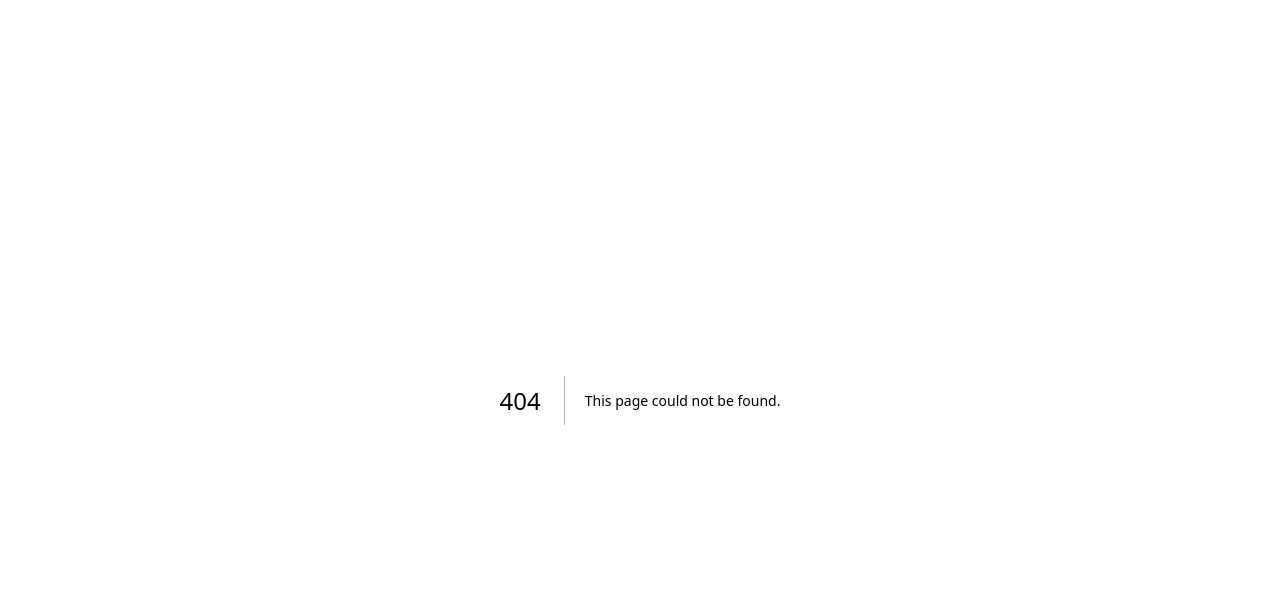
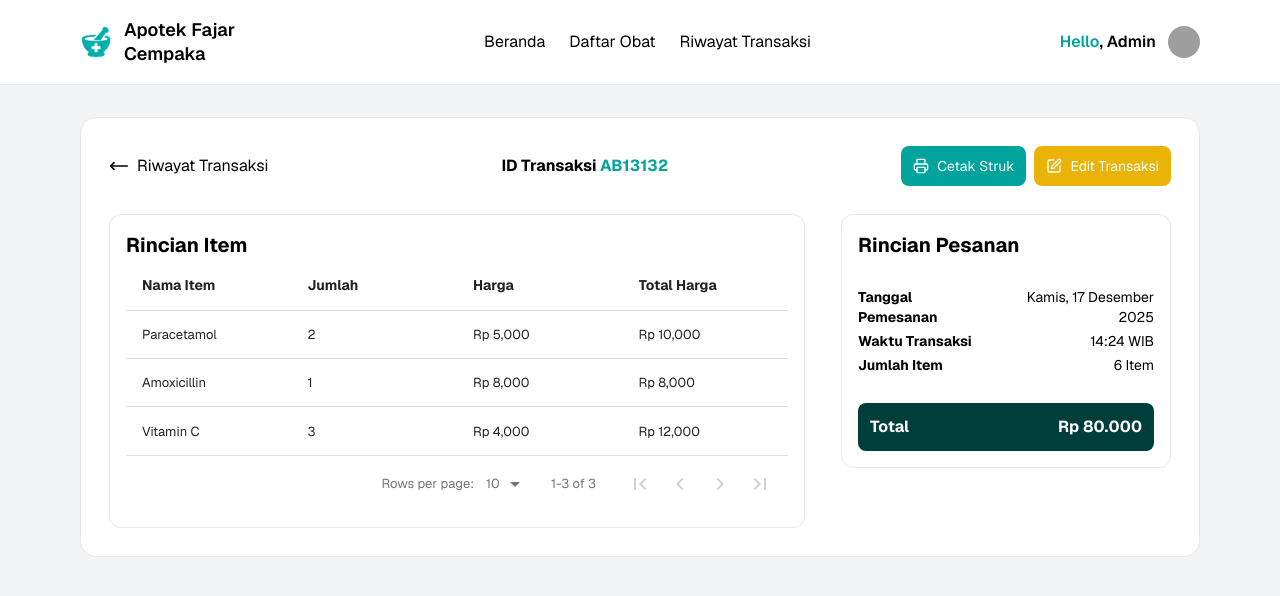
Before and after one commit to FaishalHilmi/antibiotic-sales-forecast, a Next.js app: page /pos/history/1 in a window 1280 px wide. Before the commit this address had no page. Shown: the top 596 px of the page. Built offline with nearby package versions, Linux system fonts and the light colour scheme; grey boxes are pictures that could not be loaded.

Commit message:
add: History and detail history page

```diff
--- /dev/null
+++ b/app/pos/history/[id]/page.tsx
@@ -0,0 +1,140 @@
+"use client";
+
+import { MoveLeft, Printer, SquarePen } from "lucide-react";
+import Link from "next/link";
+import React from "react";
+import dynamic from "next/dynamic";
+
+// Import DataTable secara dinamis (SSR disabled)
+const DataTable = dynamic(() => import("react-data-table-component"), {
+  ssr: false,
+});
+
+export default function HistoryDetail() {
+  // Data dummy
+  const data = [
+    { id: 1, itemName: "Paracetamol", quantity: 2, price: 5000, total: 10000 },
+    { id: 2, itemName: "Amoxicillin", quantity: 1, price: 8000, total: 8000 },
+    { id: 3, itemName: "Vitamin C", quantity: 3, price: 4000, total: 12000 },
+  ];
+
+  // Kolom datatable
+  const columns = [
+    {
+      name: "Nama Item",
+      selector: (row: any) => row.itemName,
+      sortable: true,
+    },
+    {
+      name: "Jumlah",
+      selector: (row: any) => row.quantity,
+      sortable: true,
+    },
+    {
+      name: "Harga",
+      selector: (row: any) => `Rp ${row.price.toLocaleString()}`,
+      sortable: true,
+    },
+    {
+      name: "Total Harga",
+      selector: (row: any) => `Rp ${row.total.toLocaleString()}`,
+      sortable: true,
+    },
+  ];
+
+  // Custom Styles untuk heading tabel
+  const customStyles = {
+    headCells: {
+      style: {
+        fontWeight: "700", // Bold
+        fontSize: "14px", // Ukuran font
+      },
+    },
+  };
+
+  return (
+    <div>
+      <div className="bg-white border border-gray-200 rounded-2xl p-4 md:p-7">
+        <div className="header flex flex-col md:flex-row justify-between md:items-center mb-7">
+          <div className="link-back mb-3 md:mb-0">
+            <Link href={"/"} className="flex gap-2 text-sm md:text-base">
+              {" "}
+              <MoveLeft className="w-5 text-black" />{" "}
+              <span className="text-black">Riwayat Transaksi</span>
+            </Link>
+          </div>
+          <div className="mobile-section flex flex-col justify-between gap-2 md:hidden">
+            <div className="id-transaction md:hidden">
+              <span className="font-bold text-sm">
+                ID Transaksi <span className="text-primary">AB13132</span>
+              </span>
+            </div>
+            <div className="button-action flex gap-2">
+              <button className="text-xs md:text-md bg-primary flex items-center gap-2 px-3 py-2 rounded-lg">
+                <Printer className="w-4 text-white" />
+                <span className="text-white">Cetak Struk</span>
+              </button>
+              <button className="text-xs md:text-md bg-yellow-500 flex items-center gap-2 px-3 py-2 rounded-lg">
+                <SquarePen className="w-4 text-white" />
+                <span className="text-white">Edit Transaksi</span>
+              </button>
+            </div>
+          </div>
+          <div className="id-transaction hidden md:inline">
+            <span className="font-bold">
+              ID Transaksi <span className="text-primary">AB13132</span>
+            </span>
+          </div>
+          <div className="button-action gap-2 hidden md:flex">
+            <button className="text-sm md:text-md bg-primary flex items-center gap-2 px-3 py-2 rounded-lg">
+              <Printer className="w-4 text-white" />
+              <span className="text-white">Cetak Struk</span>
+            </button>
+            <button className="text-sm md:text-md bg-yellow-500 flex items-center gap-2 px-3 py-2 rounded-lg">
+              <SquarePen className="w-4 text-white" />
+              <span className="text-white">Edit Transaksi</span>
+            </button>
+          </div>
+        </div>
+        <div className="grid grid-cols-1 md:grid-cols-3 gap-9">
+          <div className="col-span-1 md:col-span-2 border border-gray-200 rounded-xl p-3 md:p-4">
+            <h1 className="font-bold text-lg md:text-xl">Rincian Item</h1>
+            <DataTable
+              columns={columns}
+              data={data}
+              pagination
+              highlightOnHover
+              responsive
+              customStyles={customStyles}
+            />
+          </div>
+          <div className="cols-span-1">
+            <div className="border border-gray-200 rounded-xl p-3 md:p-4 flex flex-col gap-7">
+              <h1 className="font-bold text-lg md:text-xl">Rincian Pesanan</h1>
+              <div className="detail flex flex-col gap-2 md:gap-1">
+                <div className="detail-item flex justify-between text-xs md:text-sm">
+                  <span className="font-bold">Tanggal Pemesanan</span>
+                  <span className="font-medium text-end">
+                    Kamis, 17 Desember 2025
+                  </span>
+                </div>
+                <div className="detail-item flex justify-between text-xs md:text-sm">
+                  <span className="font-bold">Waktu Transaksi</span>
+                  <span className="font-medium">14:24 WIB</span>
+                </div>
+                <div className="detail-item flex justify-between text-xs md:text-sm">
+                  <span className="font-bold">Jumlah Item</span>
+                  <span className="font-medium">6 Item</span>
+                </div>
+              </div>
+              <div className="total w-full flex justify-between bg-primary-dark text-sm md:text-base p-2 md:p-3 rounded-lg">
+                <span className="font-bold text-white">Total</span>
+                <span className="font-bold text-white">Rp 80.000</span>
+              </div>
+            </div>
+          </div>
+        </div>
+      </div>
+    </div>
+  );
+}
--- /dev/null
+++ b/app/pos/history/page.tsx
@@ -0,0 +1,125 @@
+"use client";
+
+import React, { useState } from "react";
+import dynamic from "next/dynamic";
+import Link from "next/link";
+
+// Import DataTable secara dinamis (SSR disabled)
+const DataTable = dynamic(() => import("react-data-table-component"), {
+  ssr: false,
+});
+
+export default function History() {
+  const [search, setSearch] = useState("");
+
+  const columns = [
+    {
+      name: <span className="font-bold text-black">ID Transaksi</span>,
+      selector: (row: any) => row.transactionId,
+      sortable: true,
+    },
+    {
+      name: <span className="font-bold text-black">Tanggal Transaksi</span>,
+      selector: (row: any) => row.transactionDate,
+      sortable: true,
+    },
+    {
+      name: <span className="font-bold text-black">Total Harga</span>,
+      selector: (row: any) => `Rp ${row.totalPrice.toLocaleString()}`,
+      sortable: true,
+    },
+    {
+      name: <span className="font-bold text-black">Nama Kasir</span>,
+      selector: (row: any) => row.cashierName,
+      sortable: true,
+    },
+    {
+      name: <span className="font-bold text-black">Aksi</span>,
+      cell: (row: any) => (
+        <div className="flex flex-col md:flex-row gap-1 md:gap-2 py-2 md:py-0">
+          <Link
+            href={`/history/${row.transactionId}`}
+            className="bg-blue-600 text-white text-xs px-3 py-2 rounded-lg"
+          >
+            Detail
+          </Link>
+          <Link
+            href={`/history/delete/${row.transactionId}`}
+            className="bg-red-500 text-white text-xs px-3 py-2 rounded-lg"
+          >
+            Hapus
+          </Link>
+        </div>
+      ),
+    },
+  ];
+
+  const data = [
+    {
+      id: 1,
+      transactionId: "AB13132",
+      transactionDate: "Sabtu, 19 Maret 2025",
+      totalPrice: 50000,
+      cashierName: "Admin 1",
+    },
+    {
+      id: 2,
+      transactionId: "AB13133",
+      transactionDate: "Minggu, 20 Maret 2025",
+      totalPrice: 80000,
+      cashierName: "Admin 2",
+    },
+    {
+      id: 3,
+      transactionId: "AB13134",
+      transactionDate: "Senin, 21 Maret 2025",
+      totalPrice: 120000,
+      cashierName: "Admin 1",
+    },
+  ];
+
+  const customStyles = {
+    headCells: {
+      style: {
+        fontWeight: "700", // Bold
+        fontSize: "14px", // Ukuran font
+      },
+    },
+  };
+
+  const filteredData = data.filter(
+    (item) =>
+      item.transactionId.toLowerCase().includes(search.toLowerCase()) ||
+      item.cashierName.toLowerCase().includes(search.toLowerCase())
+  );
+
+  return (
+    <div>
+      <div className="wrapper">
+        <h1 className="font-bold text-lg md:text-3xl mb-1">
+          Riwayat Transaksi
+        </h1>
+        <span className="block text-primary">
+          Catatan lengkap dari penjualan yang telah diselesaikan
+        </span>
+        <div className="table-wrapper p-4 mt-7 bg-white flex flex-col items-end border border-gray-200 rounded-3xl">
+          <input
+            type="text"
+            placeholder="Cari ID atau Nama Kasir..."
+            className="border border-gray-200 rounded-xl px-3 py-2 mb-4 text-sm outline-gray-300"
+            value={search}
+            onChange={(e) => setSearch(e.target.value)}
+          />
+          <DataTable
+            columns={columns}
+            data={filteredData}
+            pagination
+            highlightOnHover
+            responsive
+            customStyles={customStyles}
+          />
+        </div>
+      </div>
+    </div>
+  );
+}
```
